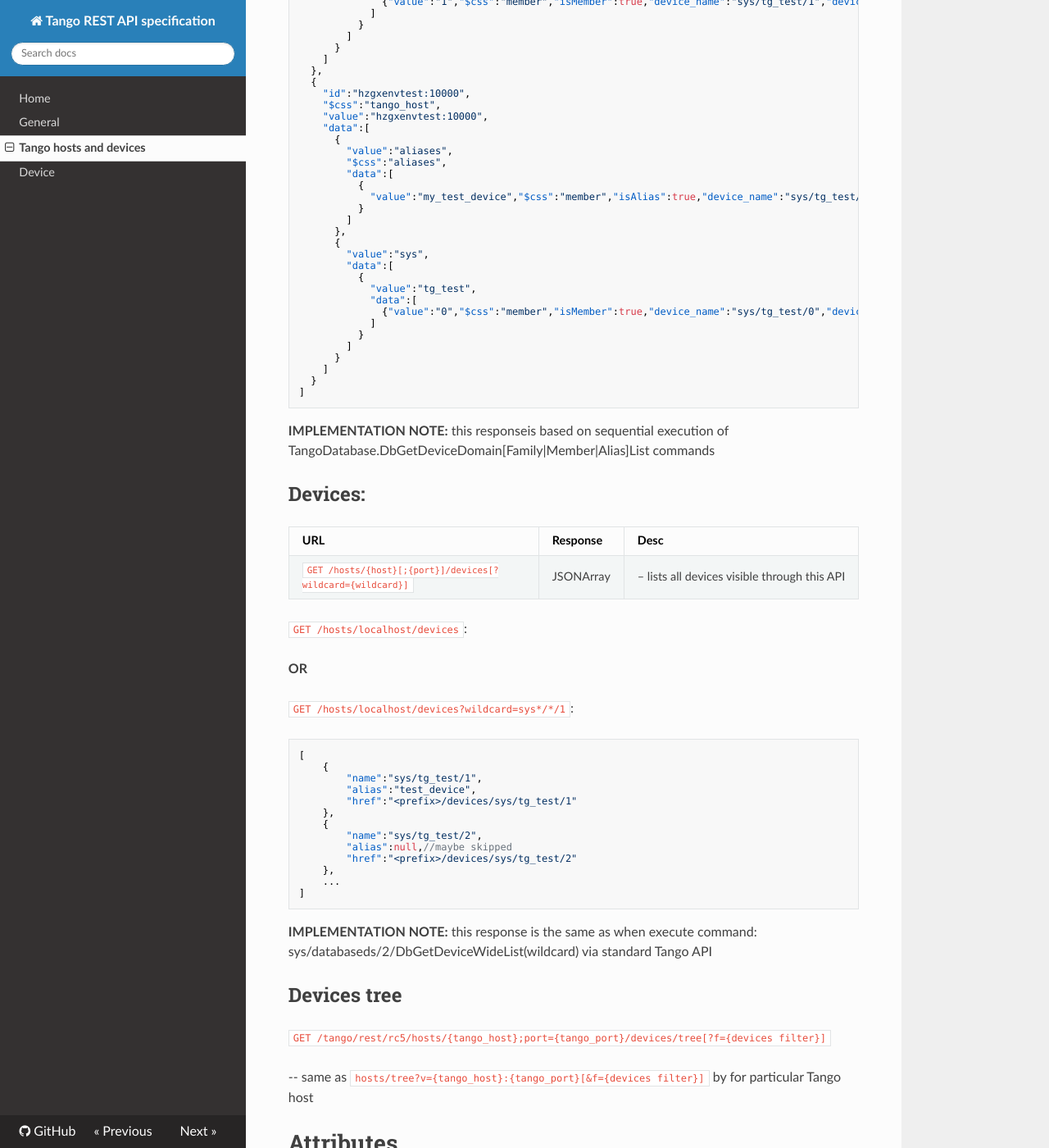
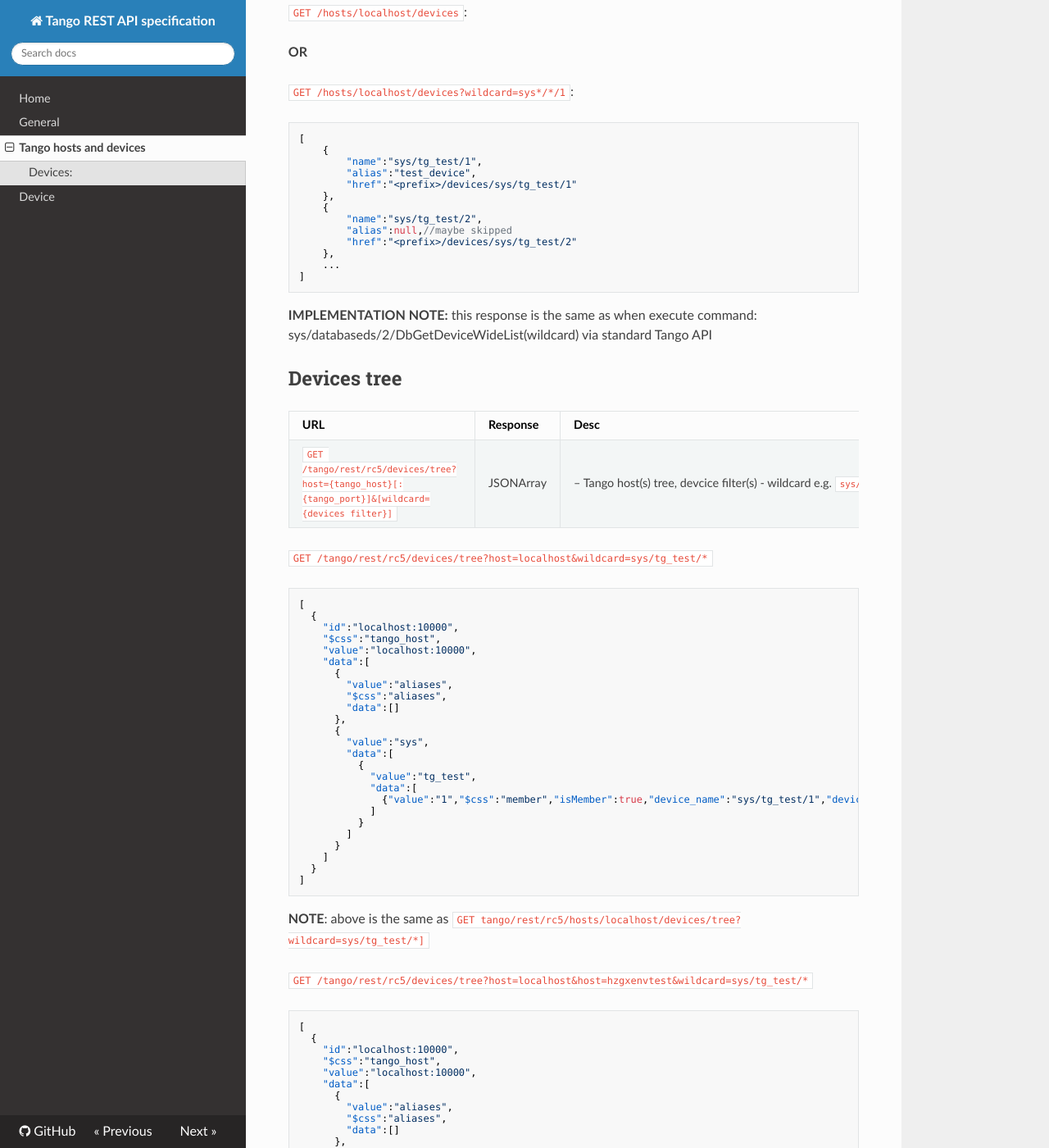
Before and after one commit to tango-controls/rest-api, an MkDocs documentation site: the page built from docs/hosts.md, in a window 1280 px wide and 1400 px high, scrolled down 1511 px. Shown: the whole window at 82% size. Built offline with MkDocs 1.6.1, drawn with Linux system fonts in a browser that asks for light colours; nearby versions of some CDN libraries; old or Windows-style settings are respelled for this version of MkDocs; some of the changed text lies outside the part shown.

Commit message:
Progress: #41

````diff
--- a/docs/hosts.md
+++ b/docs/hosts.md
@@ -4,7 +4,6 @@
 
 | URL                                        | Response           | Desc
 |-----------------------------------------|------------|--------------------------
-|`GET /tango/rest/rc5/hosts/tree?v={tango_host}:{tango_port}&[f={devices filter}]`         | JSONArray  | – Tango host(s) tree, devcice filter(s) - wildcard e.g. `sys/*/*`
 |`GET /tango/rest/rc5/hosts/{tango_host};port={tango_port}`  |   JSONObject   |  -- corresponding Tango database info. Tango port is 10000 by default
 
 _tango_host_ and _tango_port_ are not known in advance, as user may ask for an arbitrary Tango database. By default implementation tries to connect to TANGO_HOST=localhost:10000, i.e. to the database deployed on the same host. _localhost_ can be replaced with host name, e.g. _hzgxenvtest_.
@@ -41,6 +40,79 @@ _tango_host_ and _tango_port_ are not known in advance, as user may ask for an a
 __IMPLEMENTATION NOTE:__ this response's info is the same as output of the tango_host:tango_port/sys/DatabaseDs/2/DbInfo command via standard Tango API
 
 `GET /tango/rest/rc5/hosts/tree?v=localhost:10000&v=hzgxenvtest:10000&f=sys/tg_test/*`:
+
+
+__IMPLEMENTATION NOTE:__ this responseis based on sequential execution of TangoDatabase.DbGetDeviceDomain[Family|Member|Alias]List commands
+
+### Devices:
+
+| URL                                         | Response           | Desc
+|-----------------------------------------|------------|--------------------------
+|`GET /hosts/{host}[;{port}]/devices[?wildcard={wildcard}]`     | JSONArray  | – lists all devices visible through this API
+|`GET /hosts/{host}[;{port}]/devices/tree[?wildcard={wildcard}]`     | JSONArray  | – lists all devices visible through this API
+
+`GET /hosts/localhost/devices`:
+
+__OR__
+
+`GET /hosts/localhost/devices?wildcard=sys*/*/1`:
+```JSON
+[
+    {
+        "name":"sys/tg_test/1",
+        "alias":"test_device",
+        "href":"<prefix>/devices/sys/tg_test/1"
+    },
+    {
+        "name":"sys/tg_test/2",
+        "alias":null,//maybe skipped
+        "href":"<prefix>/devices/sys/tg_test/2"
+    },
+    ...
+]
+```
+
+__IMPLEMENTATION NOTE:__ this response is the same as when execute command: sys/databaseds/2/DbGetDeviceWideList(wildcard) via standard Tango API
+
+## Devices tree
+
+| URL                                         | Response           | Desc
+|-----------------------------------------|------------|--------------------------
+|`GET /tango/rest/rc5/devices/tree?host={tango_host}[:{tango_port}]&[wildcard={devices filter}]`         | JSONArray  | – Tango host(s) tree, devcice filter(s) - wildcard e.g. `sys/*/*`
+
+`GET /tango/rest/rc5/devices/tree?host=localhost&wildcard=sys/tg_test/*`
+
+```json
+[
+  {
+    "id":"localhost:10000",
+    "$css":"tango_host",
+    "value":"localhost:10000",
+    "data":[
+      {
+        "value":"aliases",
+        "$css":"aliases",
+        "data":[]
+      },
+      {
+        "value":"sys",
+        "data":[
+          {
+            "value":"tg_test",
+            "data":[
+              {"value":"1","$css":"member","isMember":true,"device_name":"sys/tg_test/1","device_id":"localhost:10000/sys/tg_test/1"}
+            ]
+          }
+        ]
+      }
+    ]
+  }
+]
+```
+
+**NOTE**: above is the same as `GET tango/rest/rc5/hosts/localhost/devices/tree?wildcard=sys/tg_test/*]`
+
+`GET /tango/rest/rc5/devices/tree?host=localhost&host=hzgxenvtest&wildcard=sys/tg_test/*`
 
 ```json
 [
@@ -97,44 +169,7 @@ __IMPLEMENTATION NOTE:__ this response's info is the same as output of the tango
 ]
 ```
 
-__IMPLEMENTATION NOTE:__ this responseis based on sequential execution of TangoDatabase.DbGetDeviceDomain[Family|Member|Alias]List commands
-
-## Devices:
-
-| URL                                         | Response           | Desc
-|-----------------------------------------|------------|--------------------------
-|`GET /hosts/{host}[;{port}]/devices[?wildcard={wildcard}]`     | JSONArray  | – lists all devices visible through this API
-
-`GET /hosts/localhost/devices`:
-
-__OR__
-
-`GET /hosts/localhost/devices?wildcard=sys*/*/1`:
-```JSON
-[
-    {
-        "name":"sys/tg_test/1",
-        "alias":"test_device",
-        "href":"<prefix>/devices/sys/tg_test/1"
-    },
-    {
-        "name":"sys/tg_test/2",
-        "alias":null,//maybe skipped
-        "href":"<prefix>/devices/sys/tg_test/2"
-    },
-    ...
-]
-```
-
-__IMPLEMENTATION NOTE:__ this response is the same as when execute command: sys/databaseds/2/DbGetDeviceWideList(wildcard) via standard Tango API
-
-## Devices tree
-
-`GET /tango/rest/rc5/hosts/{tango_host};port={tango_port}/devices/tree[?f={devices filter}]`
-
--- same as `hosts/tree?v={tango_host}:{tango_port}[&f={devices filter}]` by for particular Tango host
-
-# Attributes
+## Attributes
 
 | URL                                     | Response   | Desc
 |-----------------------------------------|------------|--------------------------
@@ -159,7 +194,7 @@ __IMPLEMENTATION NOTE:__ this response is the same as when execute command: sys/
 ]
 ```
 
-## read
+### read
 
 `GET /attributes/value?wildcard=localhost/sys/*/1/long_scalar_w&wildcard=hzgxenvtest/sys/*/2/double_scalar_w`
 ```json
@@ -183,7 +218,7 @@ __IMPLEMENTATION NOTE:__ this response is the same as when execute command: sys/
 ]
 ```
 
-## write
+### write
 
 `PUT /attributes[?async=true]`
 ```json
@@ -206,7 +241,7 @@ __IMPLEMENTATION NOTE:__ this response is the same as when execute command: sys/
 
 If not _async_ returns array as in [device/attributes write multiple scalar attributes](device.md#write-multiple-scalar-attributes)
 
-# Commands
+## Commands
 
 | URL                                     | Response   | Desc
 |-----------------------------------------|------------|--------------------------
@@ -280,7 +315,7 @@ Response:
 
 If one of the command has failed an error is returned instead of output.
 
-# Pipes
+## Pipes
 
 | URL                                     | Response   | Desc
 |-----------------------------------------|------------|--------------------------
````
